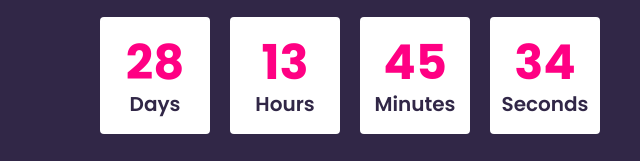
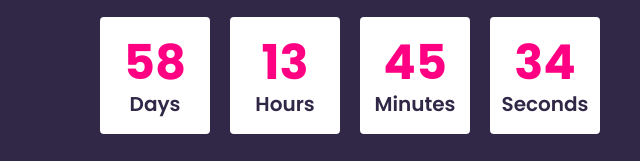
Before and after one commit to khade36/Clone_LHC, a website: page home/index.html in a window 1280 px wide. Shown: the part 390-551 px from the top of the page, 0-640 px from the left. Drawn offline with Linux system fonts and the light colour scheme.

Commit message:
Update index.html

```diff
--- a/home/index.html
+++ b/home/index.html
@@ -62,7 +62,7 @@
         }
 
 
-        var countDate= new Date(2024,1, 2).getTime();
+        var countDate= new Date(2024,2,3).getTime();
         function cd(){
             var now=new Date().getTime();
             gap=countDate-now;
```
